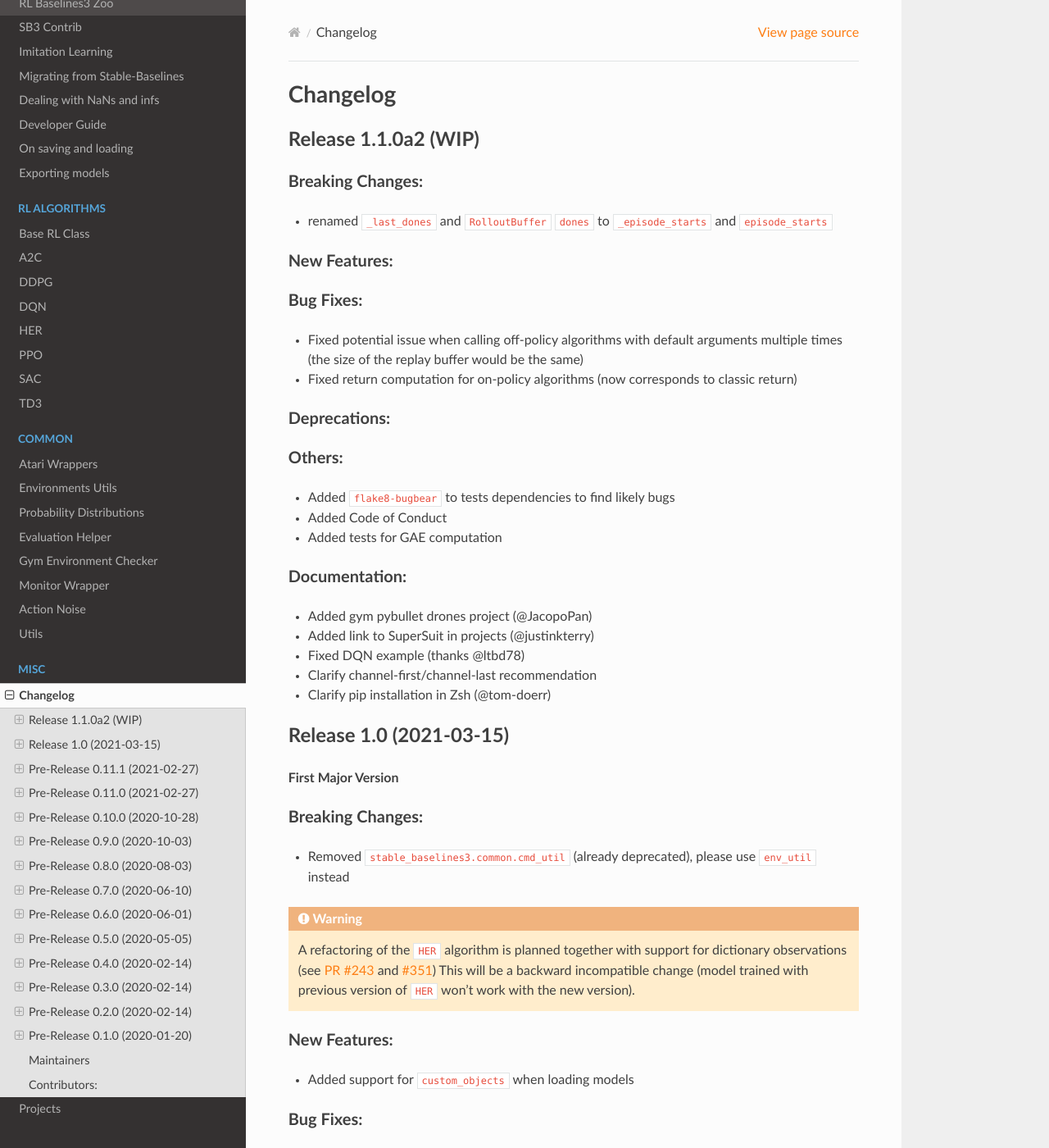
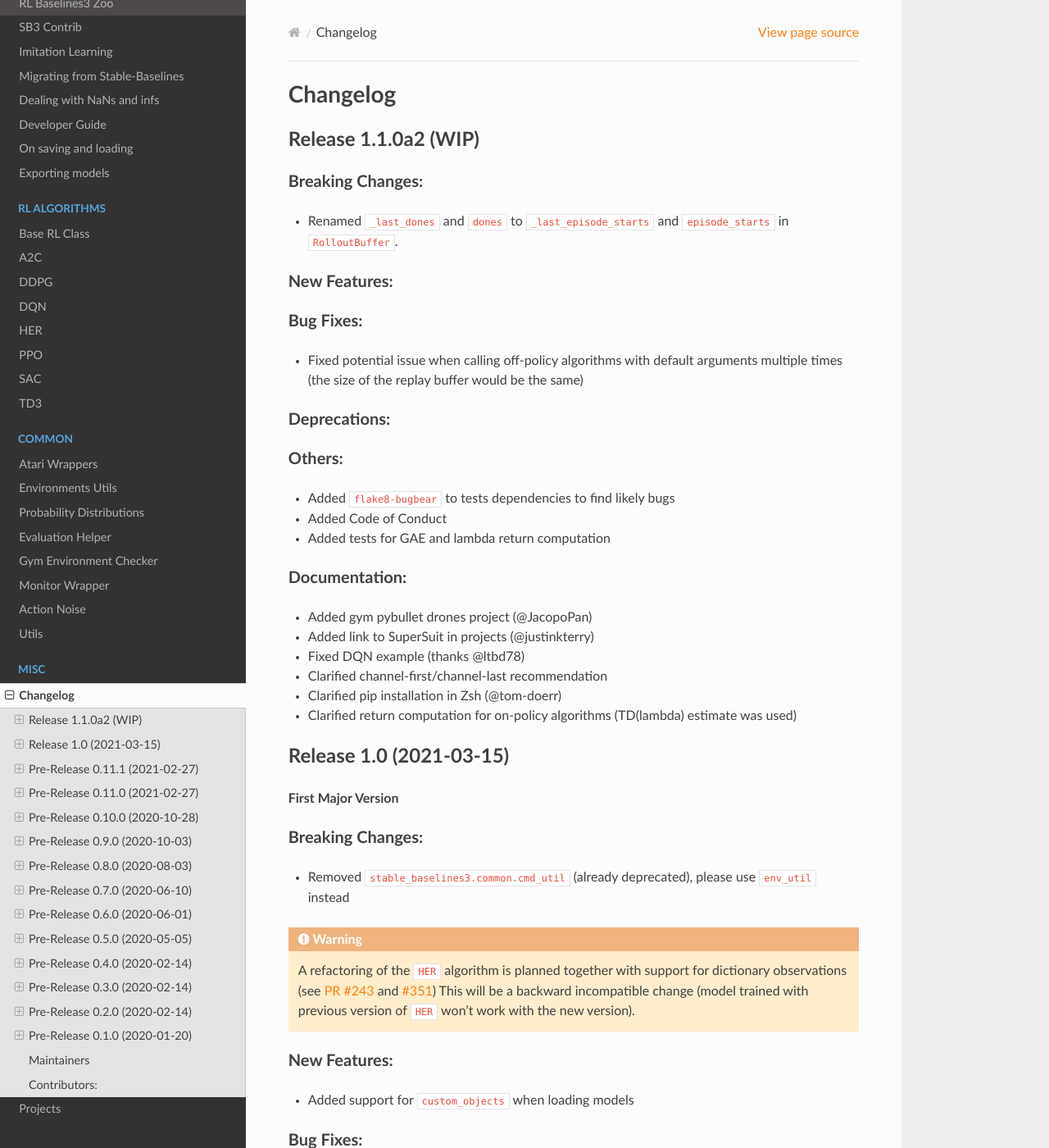
Before and after one commit to DLR-RM/stable-baselines3, a Sphinx documentation site: the page built from docs/misc/changelog.rst, in a window 1280 px wide and 1400 px high. Shown: the whole window at 82% size. Built offline with Sphinx 7.4.7 and the Read the Docs theme 2.0.0, drawn with Linux system fonts in a browser that asks for light colours; pages that are not in the unit, such as notebooks, are missing from menus.

Commit message:
Clarify return computation

```diff
--- a/docs/misc/changelog.rst
+++ b/docs/misc/changelog.rst
@@ -9,7 +9,7 @@ Release 1.1.0a2 (WIP)
 
 Breaking Changes:
 ^^^^^^^^^^^^^^^^^
-- renamed ``_last_dones`` and ``RolloutBuffer`` ``dones`` to ``_episode_starts`` and ``episode_starts``
+- Renamed ``_last_dones`` and ``dones`` to ``_last_episode_starts`` and ``episode_starts`` in ``RolloutBuffer``.
 
 New Features:
 ^^^^^^^^^^^^^
@@ -17,7 +17,6 @@ New Features:
 Bug Fixes:
 ^^^^^^^^^^
 - Fixed potential issue when calling off-policy algorithms with default arguments multiple times (the size of the replay buffer would be the same)
-- Fixed return computation for on-policy algorithms (now corresponds to classic return)
 
 Deprecations:
 ^^^^^^^^^^^^^
@@ -26,15 +25,16 @@ Others:
 ^^^^^^^
 - Added ``flake8-bugbear`` to tests dependencies to find likely bugs
 - Added Code of Conduct
-- Added tests for GAE computation
+- Added tests for GAE and lambda return computation
 
 Documentation:
 ^^^^^^^^^^^^^^
 - Added gym pybullet drones project (@JacopoPan)
 - Added link to SuperSuit in projects (@justinkterry)
 - Fixed DQN example (thanks @ltbd78)
-- Clarify channel-first/channel-last recommendation
-- Clarify pip installation in Zsh (@tom-doerr)
+- Clarified channel-first/channel-last recommendation
+- Clarified pip installation in Zsh (@tom-doerr)
+- Clarified return computation for on-policy algorithms (TD(lambda) estimate was used)
 
 
 Release 1.0 (2021-03-15)
```
Also changed, not shown: 2 other files.
